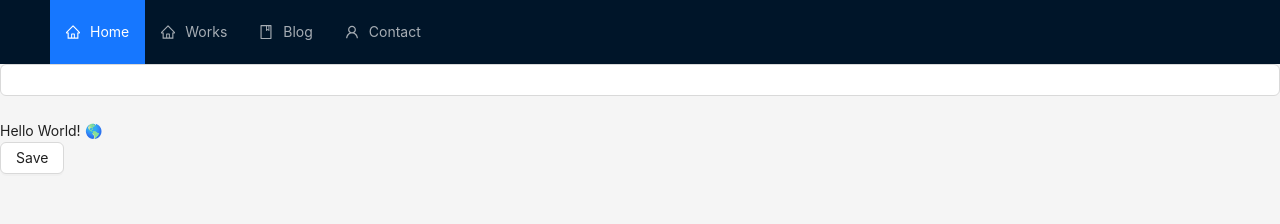
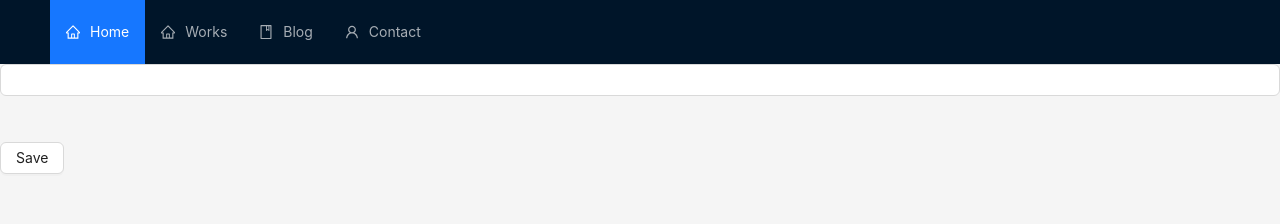
Before and after one commit to fluke-jesadakorn/Portfolio, a Next.js app: page /blog/create in a window 1280 px wide. Shown: the top 224 px of the page. Built offline with nearby package versions, Linux system fonts and the light colour scheme.

Commit message:
for test deploy

```diff
--- /dev/null
+++ b/app/blog/create/CreatePage.tsx
@@ -0,0 +1,30 @@
+"use client";
+
+import { useEditor, EditorContent } from "@tiptap/react";
+import StarterKit from "@tiptap/starter-kit";
+import Code from "@tiptap/extension-code";
+import { Button, Form, Input } from "antd";
+import { saveBlog } from "./CreatePageAction";
+
+const CreatePage = () => {
+  const editor = useEditor({
+    extensions: [StarterKit, Code],
+    content: "",
+  });
+
+  return (
+    <div style={{ position: "relative", zIndex: 20 }}>
+      <Form
+        onFinish={(val) => saveBlog({ ...val, content: editor?.getText() })}
+      >
+        <Form.Item name="title">
+          <Input />
+        </Form.Item>
+        <EditorContent editor={editor} />
+        <Button htmlType="submit">Save</Button>
+      </Form>
+    </div>
+  );
+};
+
+export default CreatePage;
--- a/app/blog/create/page.tsx
+++ b/app/blog/create/page.tsx
@@ -1,29 +1,3 @@
-"use client";
+import CreatePage from "./CreatePage";
 
-import { useEditor, EditorContent } from "@tiptap/react";
-import StarterKit from "@tiptap/starter-kit";
-import { Button, Form, Input } from "antd";
-import { saveBlog } from "./action";
-
-const Tiptap = () => {
-  const editor = useEditor({
-    extensions: [StarterKit],
-    content: "<p>Hello World! 🌎️</p>",
-  });
-
-  return (
-    <div style={{ position: "relative", zIndex: 20 }}>
-      <Form
-        onFinish={(val) => saveBlog({ ...val, content: editor?.getText() })}
-      >
-        <Form.Item name="title">
-          <Input />
-        </Form.Item>
-        <EditorContent editor={editor} />
-        <Button htmlType="submit">Save</Button>
-      </Form>
-    </div>
-  );
-};
-
-export default Tiptap;
+export default CreatePage;
--- a/app/blog/page.tsx
+++ b/app/blog/page.tsx
@@ -47,7 +47,7 @@ export default function BlogPage() {
           {/* <Paragraph type="secondary">
             {post.date} | {post.categories.join(", ")}
           </Paragraph> */}
-          <Paragraph>{post.content}</Paragraph>
+          <Paragraph>{post.content.slice(0, 25)}</Paragraph>
         </Card>
       ))}
     </Content>
--- a/app/page.tsx
+++ b/app/page.tsx
@@ -13,7 +13,7 @@ import {
   Form,
   Input,
 } from "antd";
-import { serverActions } from "./action";
+import { serverActions } from "./IndexAction";
 
 const { Content } = Layout;
 const { Title, Text, Paragraph } = Typography;
--- a/next.config.js
+++ b/next.config.js
@@ -1,4 +1,6 @@
 /** @type {import('next').NextConfig} */
-const nextConfig = {}
+const nextConfig = {
+  output: "standalone",
+};
 
-module.exports = nextConfig
+module.exports = nextConfig;
```
Also changed, not shown: app/IndexAction.ts (renamed from app/action.ts), app/blog/create/CreatePageAction.ts (renamed from app/blog/create/action.ts), 1 other file (tests, documents, lock files or other folders).
